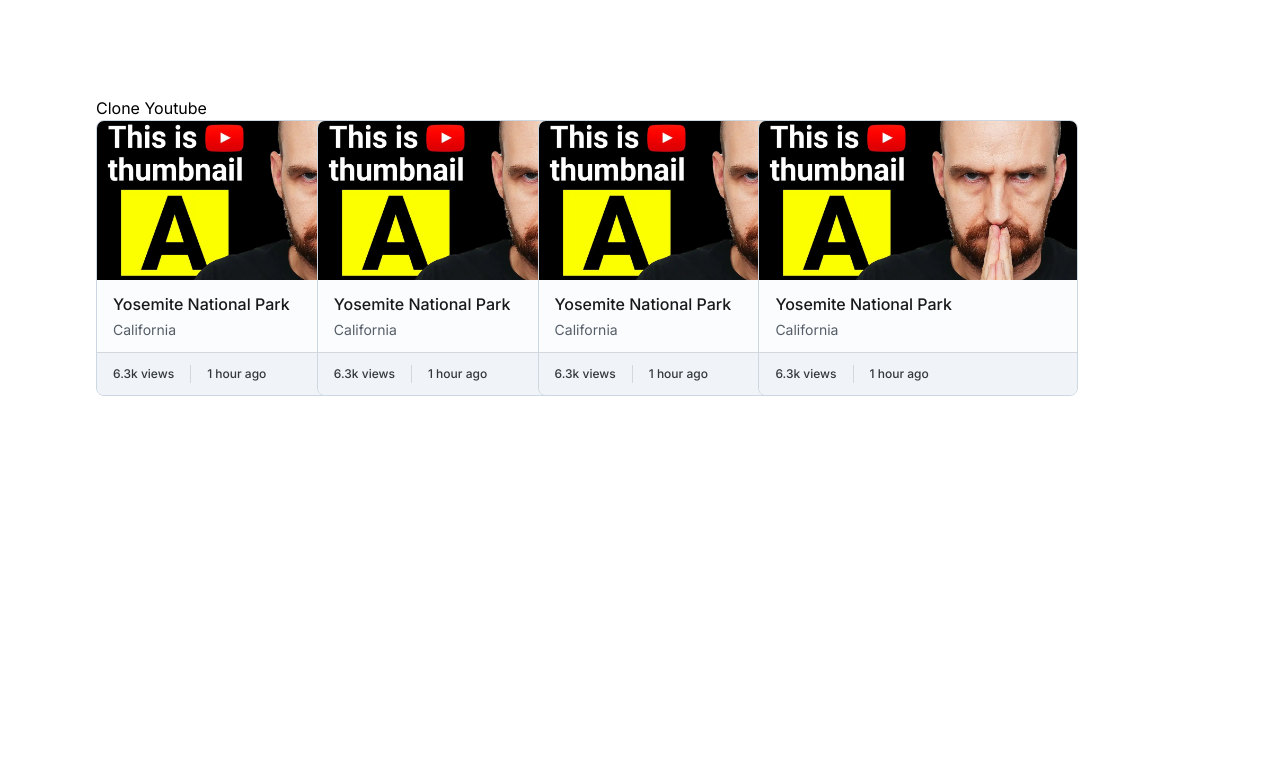
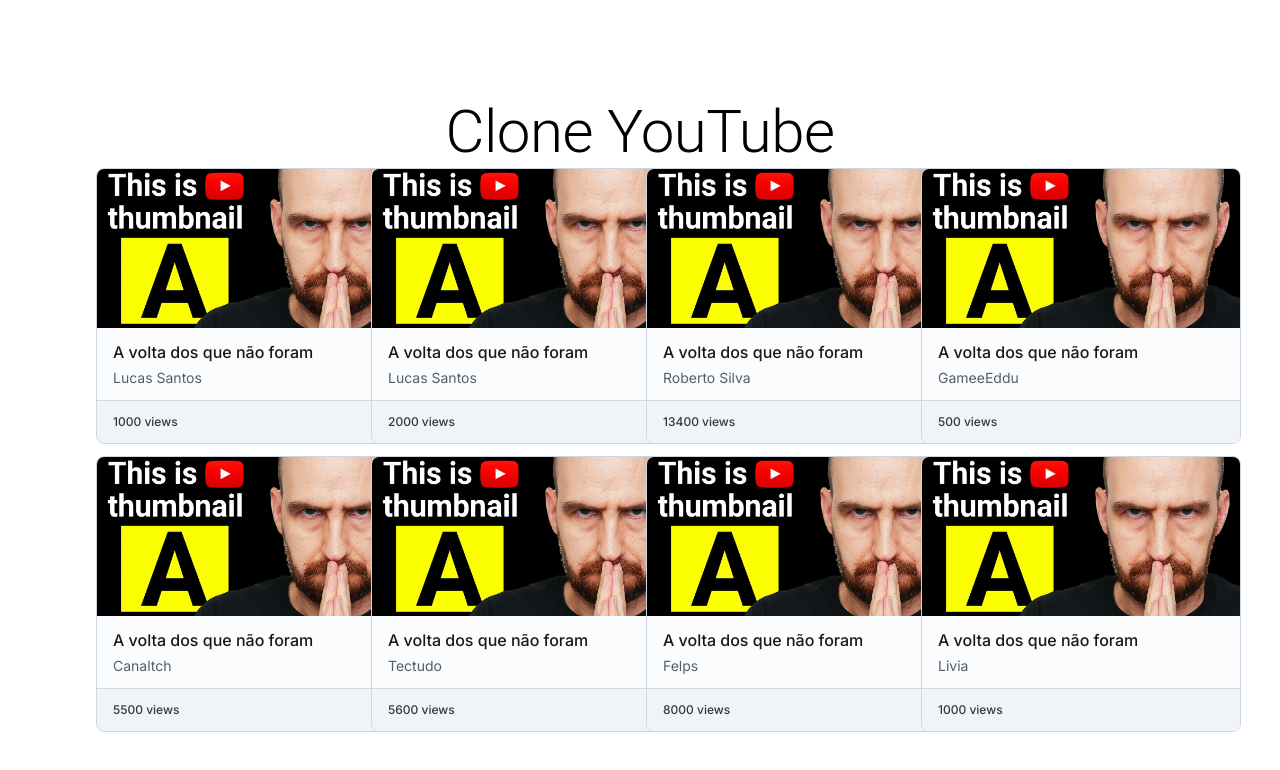
Before and after one commit to lucass235/Grid_video_clone_youtube, a Next.js app in the folder grid_videos/: page / in a window 1280 px wide. Shown: the top 770 px of the page. Built offline with nearby package versions, Linux system fonts and the light colour scheme.

Commit message:
update model video

```diff
--- a/grid_videos/app/page.tsx
+++ b/grid_videos/app/page.tsx
@@ -1,43 +1,89 @@
-"use client"
+"use client";
 import CardMovie from "@/components/CardMovie";
 import PopUp from "@/components/PopUp";
-import { Dialog } from "@mui/material";
+import Video from "@/model/Video";
+import { Dialog, Typography } from "@mui/material";
 import React from "react";
 
-const movies = [
+const videos: Video[] = [
   {
     title: "A volta dos que não foram",
-    thumb: "/img/thumb_test.webp",
-    video: "/video/test_video.mp4",
+    thumbnail: "/img/thumb_test.webp",
+    videoUrl: "/video/test_video.mp4",
+    description: "Aprenda a ganhar dinheiro com a internet",
+    views: 1000,
+    userCreator: "Lucas Santos",
   },
   {
     title: "A volta dos que não foram",
-    thumb: "/img/thumb_test.webp",
-    video: "/video/test_video.mp4",
+    thumbnail: "/img/thumb_test.webp",
+    videoUrl: "/video/test_video.mp4",
+    description: "Aprenda a ganhar dinheiro com a internet",
+    views: 2000,
+    userCreator: "Lucas Santos",
   },
   {
     title: "A volta dos que não foram",
-    thumb: "/img/thumb_test.webp",
-    video: "/video/test_video.mp4",
+    thumbnail: "/img/thumb_test.webp",
+    videoUrl: "/video/test_video.mp4",
+    description: "Aprenda a ganhar dinheiro com a internet",
+    views: 13400,
+    userCreator: "Roberto Silva",
   },
   {
     title: "A volta dos que não foram",
-    thumb: "/img/thumb_test.webp",
-    video: "/video/test_video.mp4",
+    thumbnail: "/img/thumb_test.webp",
+    videoUrl: "/video/test_video.mp4",
+    description: "Aprenda a ganhar dinheiro com a internet",
+    views: 500,
+    userCreator: "GameeEddu",
+  },
+  {
+    title: "A volta dos que não foram",
+    thumbnail: "/img/thumb_test.webp",
+    videoUrl: "/video/test_video.mp4",
+    description: "Aprenda a ganhar dinheiro com a internet",
+    views: 5500,
+    userCreator: "Canaltch",
+  },
+  {
+    title: "A volta dos que não foram",
+    thumbnail: "/img/thumb_test.webp",
+    videoUrl: "/video/test_video.mp4",
+    description: "Aprenda a ganhar dinheiro com a internet",
+    views: 5600,
+    userCreator: "Tectudo",
+  },
+  {
+    title: "A volta dos que não foram",
+    thumbnail: "/img/thumb_test.webp",
+    videoUrl: "/video/test_video.mp4",
+    description: "Aprenda a ganhar dinheiro com a internet",
+    views: 8000,
+    userCreator: "Felps",
+  },
+  {
+    title: "A volta dos que não foram",
+    thumbnail: "/img/thumb_test.webp",
+    videoUrl: "/video/test_video.mp4",
+    description: "Aprenda a ganhar dinheiro com a internet",
+    views: 1000,
+    userCreator: "Livia",
   },
 ];
 
 export default function Home() {
-
   return (
     <main className=" p-24">
-        <h1>Clone Youtube</h1>
-      <div key={1} className="grid grid-cols-3 gap-4 sm:grid-cols-2 md:grid-cols-5 lg:grid-cols-5 xl:grid-cols-5 mx-auto">
-        {movies.map((movie, index ) => (
-          <CardMovie key={index} thumb={movie.thumb} title={movie.title} src={movie.video} />
-        ))}
-
+      	<div className="flex items-center justify-center">
+        	<Typography variant="h2">Clone YouTube</Typography>
+      	</div>
+      	<div key={1}
+        	className="grid grid-cols-3 gap-3 sm:grid-cols-1 md:grid-cols-2 lg:grid-cols-3 xl:grid-cols-4 mx-auto">
+        	{videos.map((video, index) => (
+          		<CardMovie key={index} dataVideo={video} />
+        	))}
       </div>
     </main>
-  )
+  );
 }
--- a/grid_videos/components/CardMovie.tsx
+++ b/grid_videos/components/CardMovie.tsx
@@ -6,11 +6,10 @@ import CardOverflow from "@mui/joy/CardOverflow";
 import Divider from "@mui/joy/Divider";
 import Typography from "@mui/joy/Typography";
 import PopUp from "./PopUp";
+import Video from "@/model/Video";
 
 type Props = {
-  title?: string;
-  thumb?: string;
-  src?: string;
+  dataVideo: Video;
 };
 
 export default function CardMovie(props: Props) {
@@ -22,7 +21,7 @@ export default function CardMovie(props: Props) {
           <button onClick={() => setOpen(!open)}>
             <AspectRatio ratio="2">
               <img
-                src={props.thumb}
+                src={props.dataVideo.thumbnail}
                 srcSet="https://images.unsplash.com/photo-1532614338840-ab30cf10ed36?auto=format&fit=crop&w=318&dpr=2 2x"
                 loading="lazy"
                 alt=""
@@ -31,8 +30,8 @@ export default function CardMovie(props: Props) {
           </button>
         </CardOverflow>
         <CardContent>
-          <Typography level="title-md">Yosemite National Park</Typography>
-          <Typography level="body-sm">California</Typography>
+          <Typography level="title-md">{ props.dataVideo.title}</Typography>
+          <Typography level="body-sm">{ props.dataVideo.userCreator}</Typography>
         </CardContent>
         <CardOverflow variant="soft" sx={{ bgcolor: "background.level1" }}>
           <Divider inset="context" />
@@ -42,20 +41,20 @@ export default function CardMovie(props: Props) {
               fontWeight="md"
               textColor="text.secondary"
             >
-              6.3k views
+              {props.dataVideo.views} views
             </Typography>
-            <Divider orientation="vertical" />
+            {/* <Divider orientation="vertical" />
             <Typography
               level="body-xs"
               fontWeight="md"
               textColor="text.secondary"
             >
               1 hour ago
-            </Typography>
+            </Typography> */}
           </CardContent>
         </CardOverflow>
       </Card>
-      <PopUp src={props.src} title={props.title} showPopUp={open} />
+      <PopUp dataVideo={props.dataVideo} showPopUp={open} />
     </>
   );
 }
--- a/grid_videos/components/PopUp.tsx
+++ b/grid_videos/components/PopUp.tsx
@@ -9,6 +9,7 @@ import DialogTitle from '@mui/material/DialogTitle';
 import Slide from '@mui/material/Slide';
 import { TransitionProps } from '@mui/material/transitions';
 import VideoPlayer from './VideoPlayer';
+import Video from '@/model/Video';
 
 const Transition = React.forwardRef(function Transition(
   props: TransitionProps & {
@@ -20,9 +21,7 @@ const Transition = React.forwardRef(function Transition(
 });
 
 type Props = {
-  title?: string;
-  thumb?: string;
-  src?: string;
+  dataVideo: Video;
   showPopUp: boolean;
 }
 
@@ -52,13 +51,13 @@ export default function PopUp(props: Props) {
         onClose={() => setOpen(false)}
         aria-describedby="alert-dialog-slide-description"
       >
-        <DialogTitle>{props.title}</DialogTitle>
+        <DialogTitle className="text-center">{props.dataVideo.title}</DialogTitle>
         <DialogContent>
-          <VideoPlayer src={props.src} />
+          <VideoPlayer src={props.dataVideo.videoUrl} />
+          <DialogContentText className="text-center"> { props.dataVideo.description}</DialogContentText>
         </DialogContent>
         <DialogActions>
-          <Button onClick={() => setOpen(false)}>Disagree</Button>
-          <Button onClick={() => setOpen(false)}>Agree</Button>
+          <Button variant='outlined' onClick={() => setOpen(false)}>Fechar</Button>
         </DialogActions>
       </Dialog>
     </>
--- /dev/null
+++ b/grid_videos/model/Video.ts
@@ -0,0 +1,11 @@
+interface Video {
+    title: string;
+    userCreator: string;
+    description: string;
+    thumbnail: string;
+    videoUrl: string;
+    duration?: number;
+    views: number;
+}
+
+export default Video;
```
